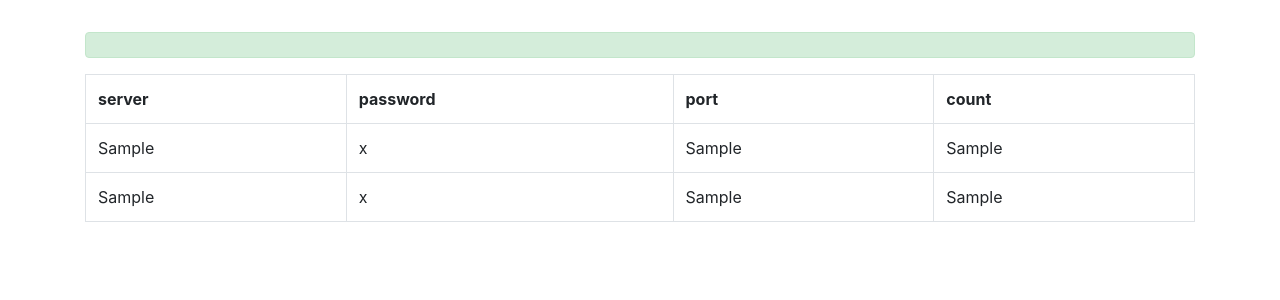
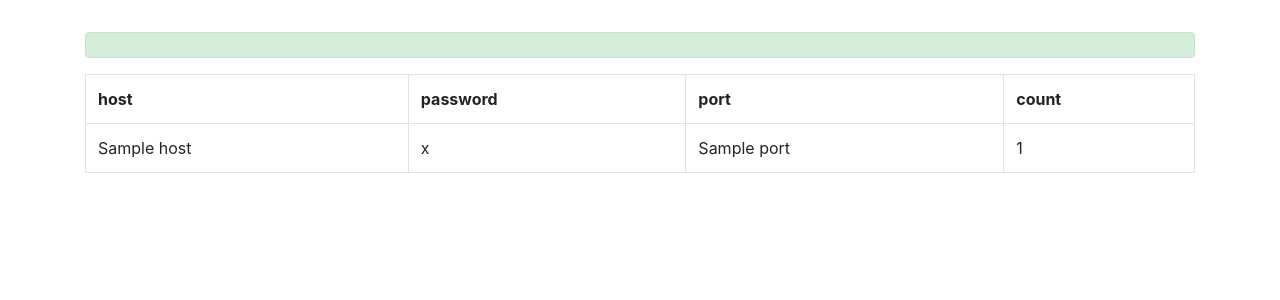
Before and after one commit to sunfkny/vercel-fastapi, a FastAPI app: template templates/index.html in a window 1280 px wide. Shown: the top 300 px of the page. Run offline with FastAPI, Linux system fonts and the light colour scheme; the template is opened without the code that fills it: most values are stand-ins (such as "Sample title", 1, 10 or a date in 2020); some libraries are stand-ins or nearby versions.

Commit message:
update template

```diff
--- a/app.py
+++ b/app.py
@@ -1,3 +1,4 @@
+import asyncio
 import re
 from typing import Optional
 
@@ -34,31 +35,34 @@ templates = Jinja2Templates(directory="templates")
 @app.get("/", response_class=HTMLResponse)
 async def index(request: Request):
     async with httpx.AsyncClient() as client:
-        pwd1 = (await client.get("https://www.youhou8.com/pwd1")).content.decode("utf8").strip()
-        pwd2 = (await client.get("https://www.youhou8.com/pwd2")).content.decode("utf8").strip()
-        count1 = (await client.get("https://www.youhou8.com/count1")).content.decode("utf8").strip()
-        count2 = (await client.get("https://www.youhou8.com/count2")).content.decode("utf8").strip()
-        v2ray = (await client.get("https://www.youhou8.com/v2ray")).content.decode("utf8")
-        port1, port2 = "", ""
-        port_list = re.findall(r"<b>([1-9][0-9]+)</b>", v2ray)
-        if len(port_list) == 2:
-            port1, port2 = port_list
-        message_list = re.findall(r"<p.*?>(.+)</p>", v2ray)
-        message = "".join(message_list)
+        pwd1_req = client.get("https://www.youhou8.com/pwd1")
+        pwd2_req = client.get("https://www.youhou8.com/pwd2")
+        count1_req = client.get("https://www.youhou8.com/count1")
+        count2_req = client.get("https://www.youhou8.com/count2")
+        v2ray_req = client.get("https://www.youhou8.com/v2ray")
 
-        context = dict(
-            request=request,
-            message=message,
-            server1="www.youhou8.gq",
-            server2="www.youhou8.ml",
-            password1=pwd1,
-            password2=pwd2,
-            port1=port1,
-            port2=port2,
-            count1=count1,
-            count2=count2,
-        )
-        return templates.TemplateResponse("index.html", context=context)
+        results_future = asyncio.gather(pwd1_req, pwd2_req, count1_req, count2_req, v2ray_req)
+
+        results = await results_future
+        pwd1, pwd2, count1, count2, v2ray = [result.content.decode("utf8").strip() for result in results]
+
+    port1, port2 = "", ""
+    host1, host2 = "www.youhou8.gq", "www.youhou8.ml"
+    port_list = re.findall(r"<b>([1-9][0-9]+)</b>", v2ray)
+    if len(port_list) == 2:
+        port1, port2 = port_list
+    message_list = re.findall(r"<p.*?>(.+)</p>", v2ray)
+    message = "".join(message_list)
+
+    context = dict(
+        request=request,
+        message=message,
+        servers=[
+            {"host": host1, "port": port1, "password": pwd1, "count": count1},
+            {"host": host2, "port": port2, "password": pwd2, "count": count2},
+        ],
+    )
+    return templates.TemplateResponse("index.html", context=context)
 
 
 @app.get("/sub", response_class=PlainTextResponse)
--- a/templates/index.html
+++ b/templates/index.html
@@ -52,23 +52,19 @@
                 <table id="table1" style="margin-bottom: 0px;" class="table table-bordered">
                     <tbody>
                         <tr>
-                            <th>server</th>
+                            <th>host</th>
                             <th>password</th>
                             <th>port</th>
                             <th>count</th>
                         </tr>
+                        {% for server in servers %}
                         <tr>
-                            <td style="cursor: pointer;">{{server1}}</td>
-                            <td style="cursor: pointer;">{{password1}}</td>
-                            <td style="cursor: pointer;">{{port1}}</td>
-                            <td>{{count1}}</td>
+                            <td style="cursor: pointer;">{{server.host}}</td>
+                            <td style="cursor: pointer;">{{server.password}}</td>
+                            <td style="cursor: pointer;">{{server.port}}</td>
+                            <td>{{server.count}}</td>
                         </tr>
-                        <tr>
-                            <td style="cursor: pointer;">{{server2}}</td>
-                            <td style="cursor: pointer;">{{password2}}</td>
-                            <td style="cursor: pointer;">{{port2}}</td>
-                            <td>{{count2}}</td>
-                        </tr>
+                        {% endfor %}
                     </tbody>
                 </table>
             </div>
```
